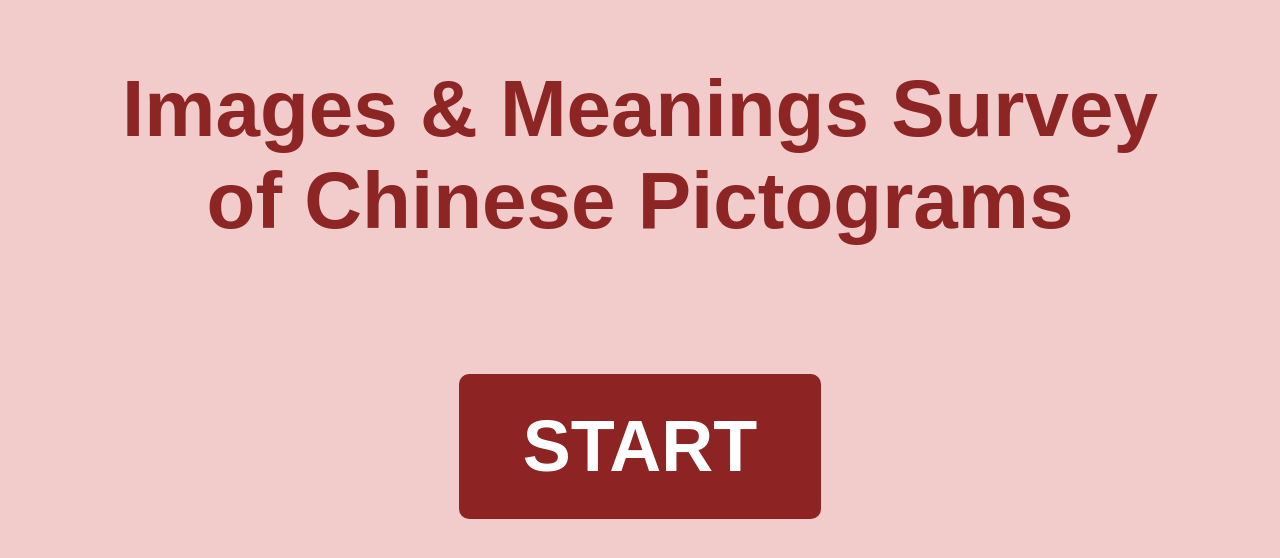
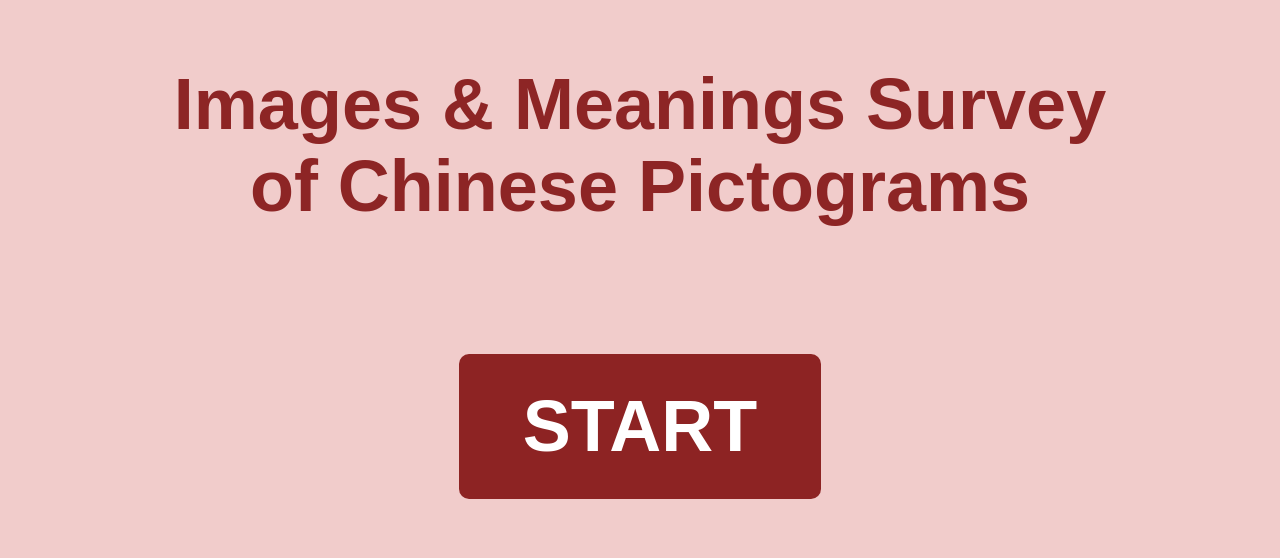
Before and after one commit to zita250052/zita250052.github.io, a plain HTML site: page index.html in a window 1280 px wide. Drawn offline with Linux system fonts and the light colour scheme.

Commit message:
Add files via upload

```diff
--- a/index.html
+++ b/index.html
@@ -15,7 +15,7 @@
             font-family:sans-serif, Arial;
         }
         h1{color:rgba(121, 3, 3, 0.836);
-        font-size: 500%;
+        font-size: 450%;
         padding: 0;
         margin: 5% 2.5% 10%;
     }
```
